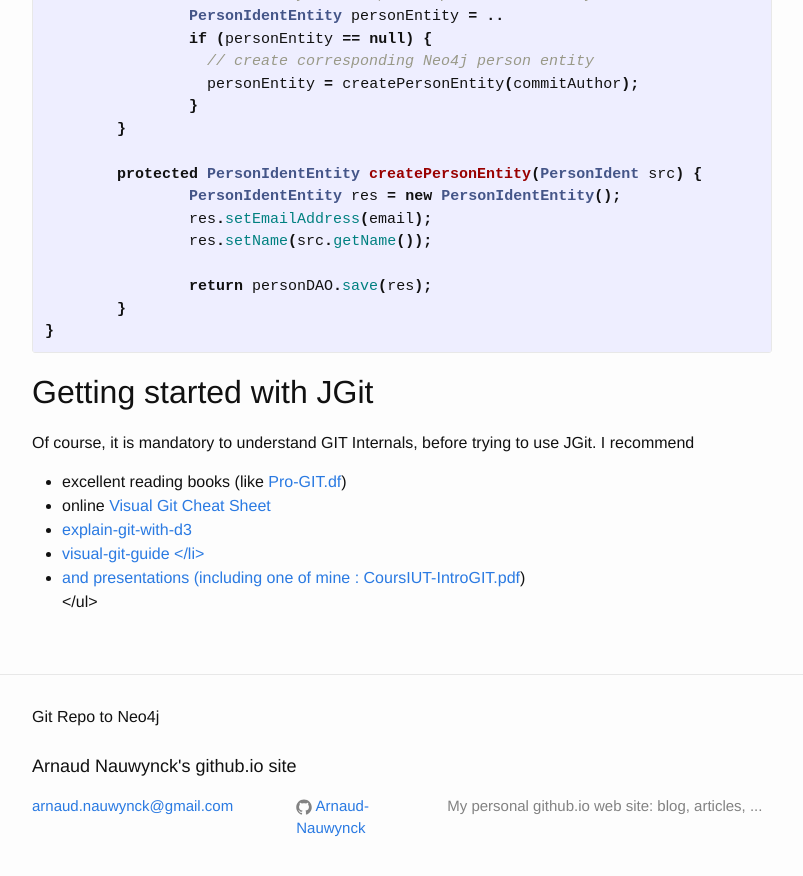
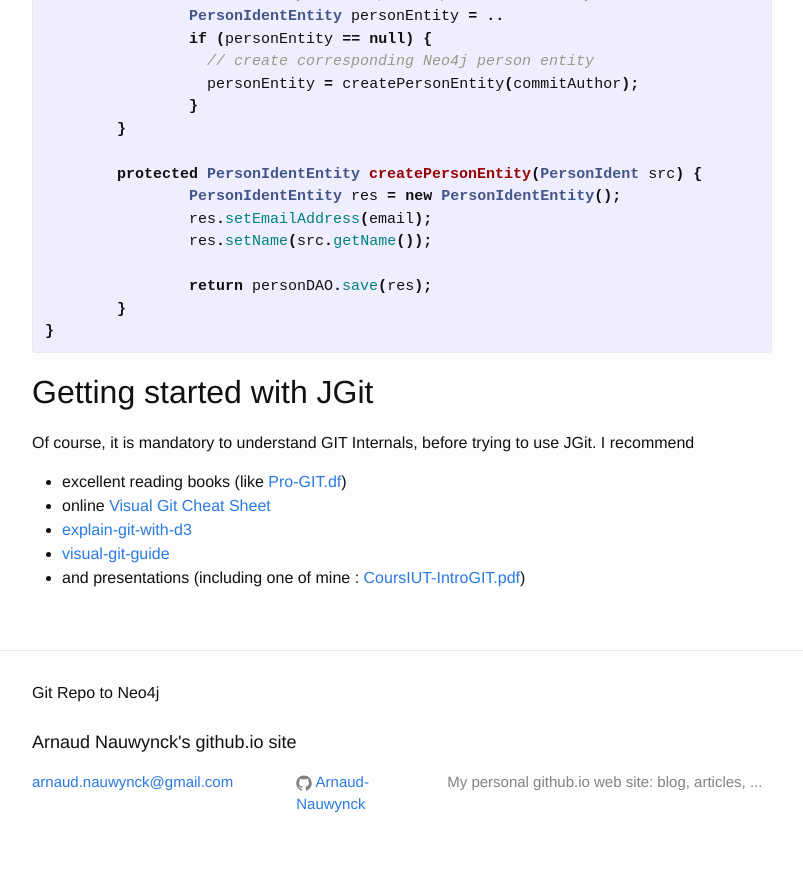
Before and after one commit to Arnaud-Nauwynck/Arnaud-Nauwynck.github.io, a Jekyll site: the page built from _posts/2016-11-09-gitrepo-to-neo4j.markdown, in a window 1280 px wide and 900 px high, scrolled down 3157 px. Shown: the top 876 px of the window, without its empty margins (238-1041 px from the left). Built offline with Jekyll 4.4.1, drawn with Linux system fonts in a browser that asks for light colours.

```diff
--- a/_posts/2016-11-09-gitrepo-to-neo4j.markdown
+++ b/_posts/2016-11-09-gitrepo-to-neo4j.markdown
@@ -165,7 +165,7 @@ excellent reading books (like <A href="https://github.s3.amazonaws.com/media/pro
 </li>
 <li>online <A href="http://ndpsoftware.com/git-cheatsheet.html">Visual Git Cheat Sheet</A> </li>
 <li><A href="http://onlywei.github.io/explain-git-with-d3/">explain-git-with-d3</A> </li>
-<li> <A href="https://marklodato.github.io/visual-git-guide/index-en.html">visual-git-guide<A> </li>
+<li> <A href="https://marklodato.github.io/visual-git-guide/index-en.html">visual-git-guide</A> </li>
 <li> and presentations (including one of mine : <A href="http://arnaud.nauwynck.free.fr/CoursIUT/CoursIUT-IntroGIT.pdf">CoursIUT-IntroGIT.pdf</A>) </li>
 </ul>
 
```
